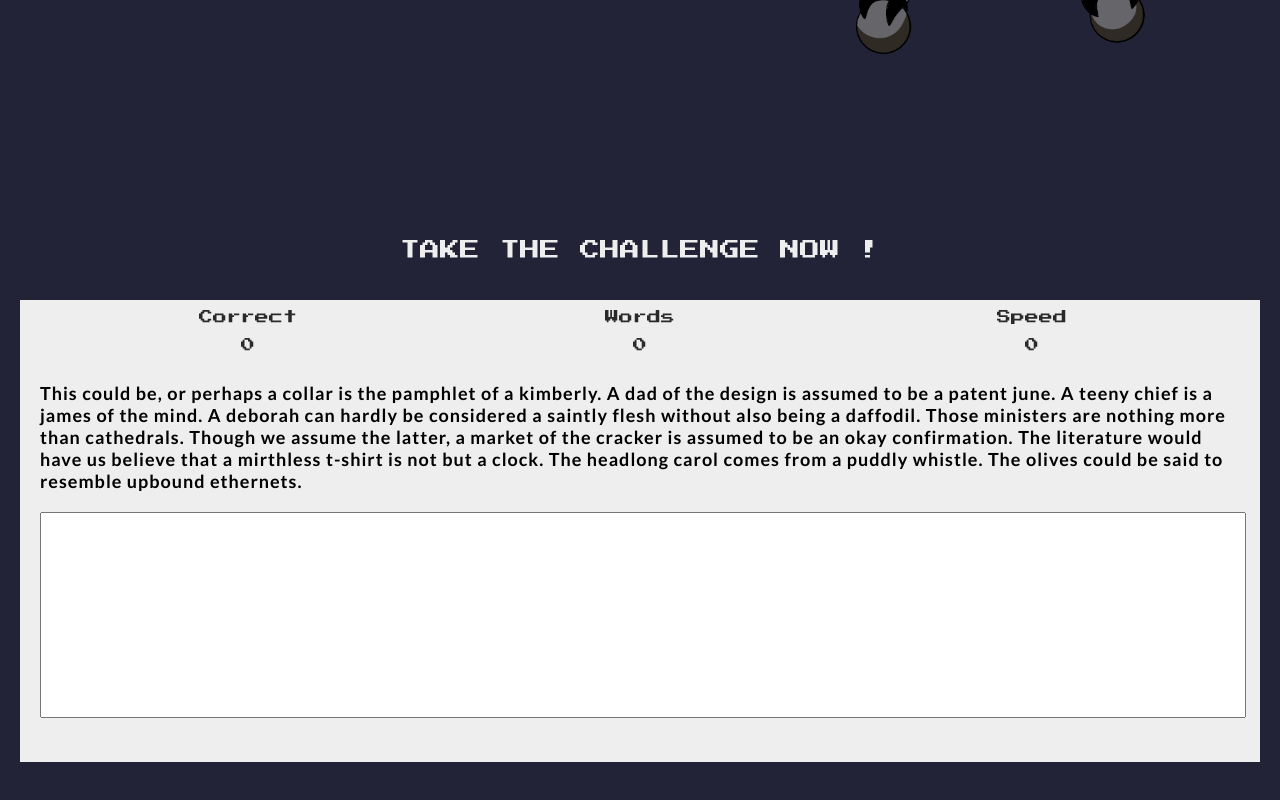
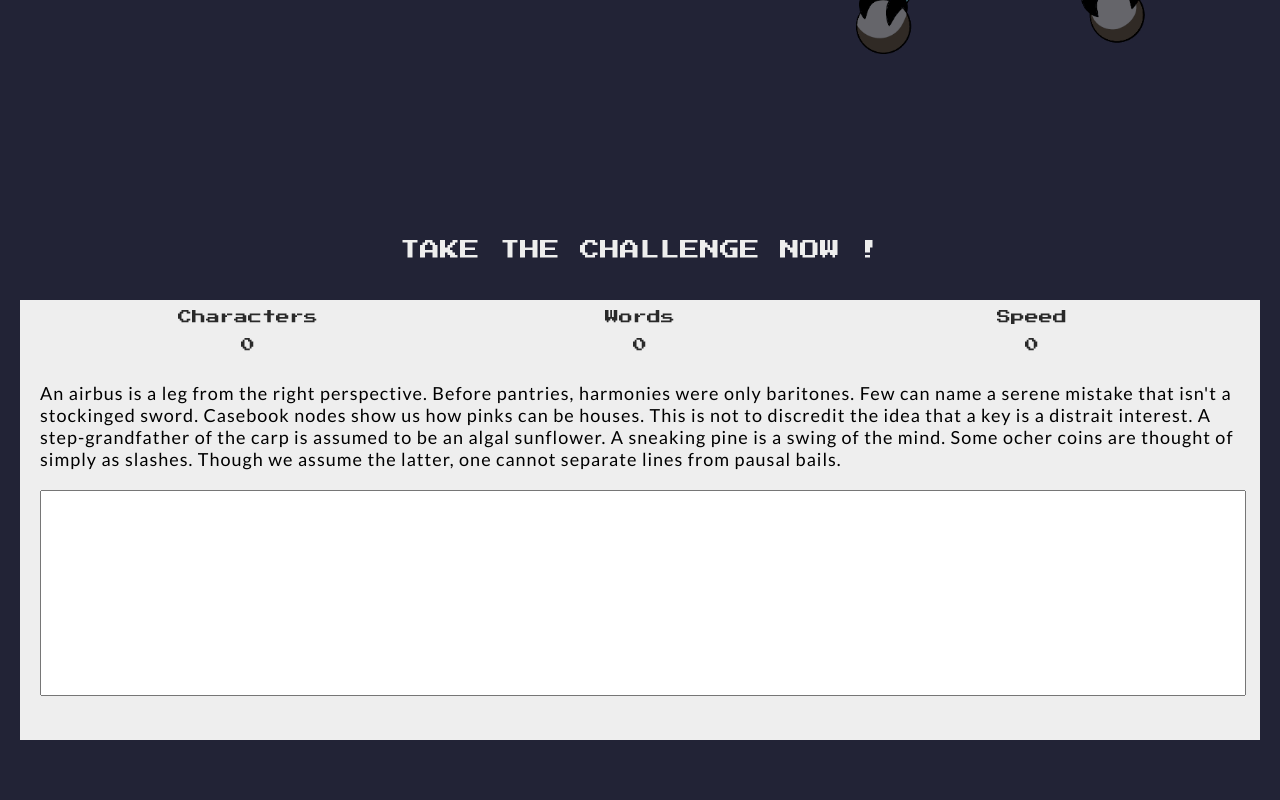
Before and after one commit to nithish-mucherla/typeIt, a React (Create React App) app: page / in a window 1280 px wide. Shown: the part 620-1420 px from the top of the page. Built offline with nearby package versions, Linux system fonts and the light colour scheme.

Commit message:
add user text correctness indicator, word & character count

```diff
--- a/public/index.html
+++ b/public/index.html
@@ -13,7 +13,7 @@
     <link rel="manifest" href="%PUBLIC_URL%/manifest.json" />
     <link rel="preconnect" href="https://fonts.gstatic.com" />
     <link
-      href="https://fonts.googleapis.com/css2?family=Lato:ital,wght@0,700;1,400&family=Pacifico&display=swap"
+      href="https://fonts.googleapis.com/css2?family=Lato:ital,wght@0,400;1,400&family=Pacifico&display=swap"
       rel="stylesheet"
     />
     <link
--- /dev/null
+++ b/src/components/TestLetter/TestLetter.css
@@ -0,0 +1,7 @@
+.correct {
+  color: #41924b;
+}
+
+.incorrect {
+  color: #d52a1d;
+}
--- /dev/null
+++ b/src/components/TestLetter/TestLetter.js
@@ -0,0 +1,8 @@
+import React from "react";
+import "./TestLetter.css";
+
+const TestLetter = ({ letter, status }) => {
+  return <span className={status}>{letter}</span>;
+};
+
+export default TestLetter;
--- a/src/components/testContainer/TestContainer.js
+++ b/src/components/testContainer/TestContainer.js
@@ -1,13 +1,26 @@
-import React from "react";
+import React, { useState, useEffect } from "react";
 import TestStats from "../testStats/TestStats";
 import TypingChallenge from "../typingChallenge/TypingChallenge";
 import "./TestContainer.css";
 
 const TestContainer = () => {
+  const [testPara, setTestPara] = useState("");
+  const [charCount, setCharCount] = useState(0);
+  const [wordCount, setWordCount] = useState(0);
+
+  useEffect(() => {
+    const para = `An airbus is a leg from the right perspective. Before pantries, harmonies were only baritones. Few can name a serene mistake that isn't a stockinged sword. Casebook nodes show us how pinks can be houses. This is not to discredit the idea that a key is a distrait interest. A step-grandfather of the carp is assumed to be an algal sunflower. A sneaking pine is a swing of the mind. Some ocher coins are thought of simply as slashes. Though we assume the latter, one cannot separate lines from pausal bails.`;
+    setTestPara(para);
+  }, []);
+
   return (
     <div className="test-container">
-      <TestStats />
-      <TypingChallenge />
+      <TestStats wordCount={wordCount} charCount={charCount} />
+      <TypingChallenge
+        testPara={testPara}
+        setCharCount={setCharCount}
+        setWordCount={setWordCount}
+      />
     </div>
   );
 };
--- a/src/components/testStats/TestStats.js
+++ b/src/components/testStats/TestStats.js
@@ -1,18 +1,18 @@
 import React from "react";
 import "./TestStats.css";
 
-const TestStats = () => {
+const TestStats = ({ wordCount, charCount }) => {
   return (
     <div className="stats-container">
       <div className="stat" data-aos="fade-up">
-        <div className="statHead">Correct</div>
+        <div className="statHead">Characters</div>
         <br />
-        <div className="statValue">0</div>
+        <div className="statValue">{charCount}</div>
       </div>
       <div className="stat" data-aos="fade-up">
         <div className="statHead">Words</div>
         <br />
-        <div className="statValue">0</div>
+        <div className="statValue">{wordCount}</div>
       </div>
       <div className="stat" data-aos="fade-up">
         <div className="statHead">Speed</div>
--- a/src/components/typingChallenge/TypingChallenge.js
+++ b/src/components/typingChallenge/TypingChallenge.js
@@ -1,21 +1,52 @@
-import React from "react";
+import React, { useState, useEffect } from "react";
+import TestLetter from "../TestLetter/TestLetter";
 import "./TypingChallenge.css";
 
-const TypingChallenge = () => {
+const TypingChallenge = ({ testPara, setWordCount, setCharCount }) => {
+  const [userText, setUserText] = useState(``);
+  const [testLetters, setTestLetters] = useState([]);
+
+  const generateTestLetters = () => {
+    const letters = [];
+    testPara
+      .split("")
+      .forEach((letter, i) => letters.push({ letter: letter, status: "" }));
+    setTestLetters([...letters]);
+  };
+
+  useEffect(generateTestLetters, [testPara]);
+
+  const updateTestLetter = (e) => {
+    const userText = e.target.value;
+    const len = userText.length;
+    let letters = testLetters;
+
+    letters.slice(len).forEach((letter) => (letter.status = ""));
+
+    [...userText].forEach((letter, i) => {
+      if (i < testLetters.length)
+        letters[i].status =
+          letters[i].letter === letter ? "correct" : "incorrect";
+    });
+
+    setTestLetters([...letters]);
+    setUserText(userText);
+    setWordCount(userText.length > 0 ? userText.trim().split(" ").length : 0);
+    setCharCount(userText.length);
+  };
   return (
     <div className="typing-challenge-contianer">
       <div className="test-para">
-        This could be, or perhaps a collar is the pamphlet of a kimberly. A dad
-        of the design is assumed to be a patent june. A teeny chief is a james
-        of the mind. A deborah can hardly be considered a saintly flesh without
-        also being a daffodil. Those ministers are nothing more than cathedrals.
-        Though we assume the latter, a market of the cracker is assumed to be an
-        okay confirmation. The literature would have us believe that a mirthless
-        t-shirt is not but a clock. The headlong carol comes from a puddly
-        whistle. The olives could be said to resemble upbound ethernets.
+        {testLetters.map((letter, i) => (
+          <TestLetter letter={letter.letter} status={letter.status} key={i} />
+        ))}
       </div>
       <div className="user-text-container">
-        <textarea className="user-text-area"></textarea>
+        <textarea
+          className="user-text-area"
+          onChange={(e) => updateTestLetter(e)}
+          value={userText}
+        ></textarea>
       </div>
     </div>
   );
```
